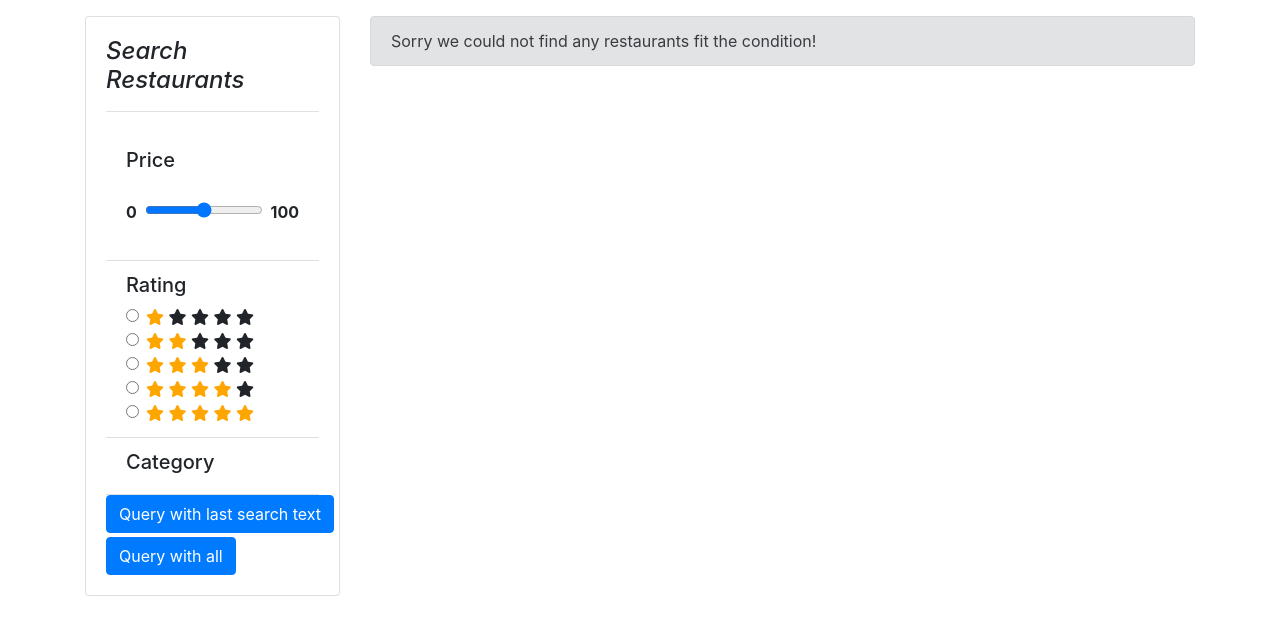
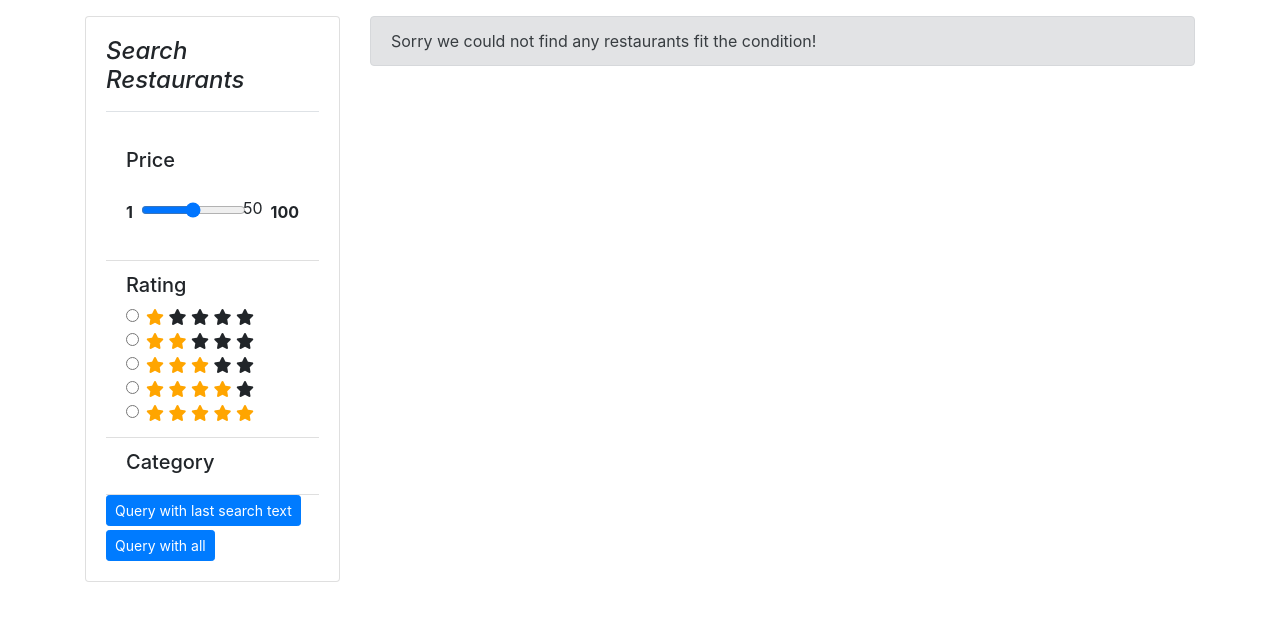
Before and after one commit to Jstyle0302/GroupBuying, a Django app: a page that uses groupbuying/templates/groupbuying/search.html in a window 1280 px wide. Shown: the part 120-755 px from the top of the page. Run offline with Django 3.2, Linux system fonts and the light colour scheme; some libraries are stand-ins or nearby versions.

Commit message:
Add current price tag to range slider.

```diff
--- /dev/null
+++ b/groupbuying/static/groupbuying/search.js
@@ -0,0 +1,33 @@
+// Reference: https://css-tricks.com/value-bubbles-for-range-inputs/
+var el, newPoint, newPlace, offset;
+
+// Select all range inputs, watch for change
+$("input[type='range']").change(function() {
+
+ // Cache this for efficiency
+ el = $(this);
+
+ // Measure width of range input
+ width = el.width();
+
+ // Figure out placement percentage between left and right of input
+ newPoint = (el.val() - el.attr("min")) / (el.attr("max") - el.attr("min"));
+
+  offset = -1;
+
+ // Prevent bubble from going beyond left or right (unsupported browsers)
+ if (newPoint < 0) { newPlace = 0; }
+ else if (newPoint > 1) { newPlace = width; }
+ else { newPlace = width * newPoint + offset; offset -= newPoint; }
+
+ // Move bubble
+ el
+   .next("output")
+   .css({
+     left: newPlace + 19,
+     marginLeft: offset + "%"
+   })
+     .text(el.val());
+ })
+ // Fake a change to position bubble at page load
+ .trigger('change');
--- a/groupbuying/templates/groupbuying/search.html
+++ b/groupbuying/templates/groupbuying/search.html
@@ -19,16 +19,14 @@ Shops
       <div class="card-body">
         <h4 class="pb-3 mb-4 font-italic border-bottom">Search Restaurants</h4>
         <ul class="list-group list-group-flush">
-          <form method="post" action="{% url 'filtering' %}">
-
+          <form method="post" action="{% url 'filtering' %}" oninput="price.value=parseInt(price_filter.value)">
             <li class="list-group-item">
               <h5>Price</h5>
               <div class="d-flex justify-content-center my-4">
-                <span class="font-weight-bold indigo-text mr-2 mt-1">0</span>
-                <!--<form class="range-field form-group"> -->
-                <input class="form-control-range" type="range" min="0" max="100" id="formControlRange"
-                  name="price_filter">
-                <!--</form> -->
+                <span class="font-weight-bold indigo-text mr-2 mt-1">1</span>
+                  <input class="form-control-range" type="range" min="1" max="100" id="formControlRange"
+                  name="price_filter" value="50">
+                  <output name="price" for="price_filter">50</output>
                 <span class="font-weight-bold indigo-text ml-2 mt-1">100</span>
               </div>
             </li>
@@ -63,8 +61,8 @@ Shops
               {% endfor %}
             </li>
             <input type="hidden" name="last_search_text" value={{ last_search_text }}>
-            <input type="submit" class="btn btn-primary mb-1" name="filter_last" value="Query with last search text">
-            <input type="submit" class="btn btn-primary" name="filter_all" value="Query with all">
+            <input type="submit" class="btn btn-primary mb-1 btn-sm" name="filter_last" value="Query with last search text">
+            <input type="submit" class="btn btn-primary btn-sm" name="filter_all" value="Query with all">
             {% csrf_token %}
           </form>
         </ul>
@@ -169,3 +167,8 @@ Shops
   </div>
 </div>
 {% endblock %}
+
+{% block footer %}
+{% load static %}
+<script src="{% static 'groupbuying/search.js' %}" type="text/javascript"></script>
+{% endblock %}
```
Also changed, not shown: groupbuying/static/groupbuying/search.css (added, +27 -0 lines).
